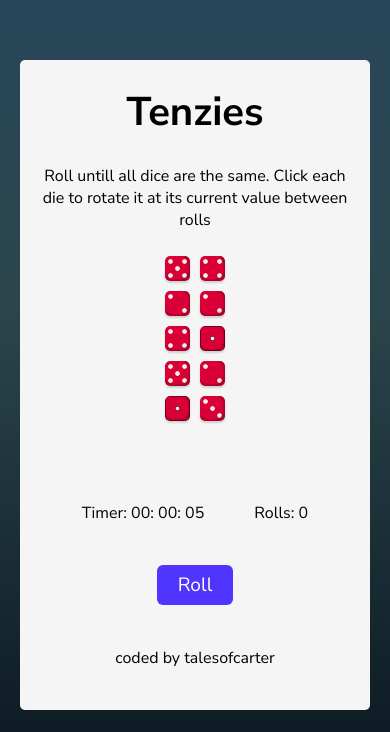
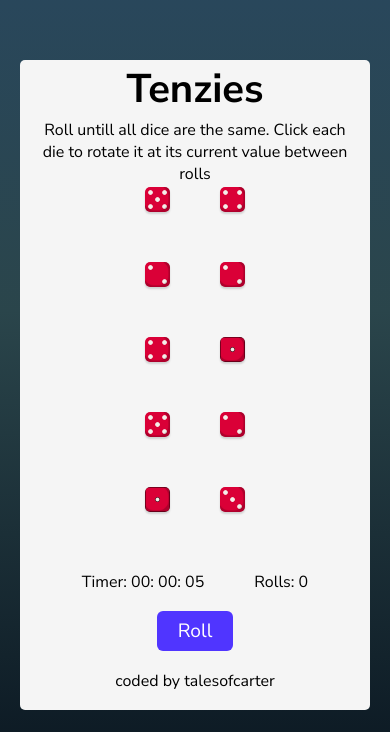
Before and after one commit to talesofcarter/tenzies-game, a React (Vite) app: page / in a window 390 px wide. Shown: the part 112-844 px from the top of the page. Built offline with nearby package versions, Linux system fonts and the light colour scheme.

Commit message:
mobile screen issue fix

```diff
--- a/src/index.css
+++ b/src/index.css
@@ -132,7 +132,7 @@ button.roll-dice:hover {
   .die-container {
     display: grid;
     grid-template-columns: repeat(2, 1fr);
-    gap: 10px;
+    gap: 50px;
   }
 
   .die-container button {
```
